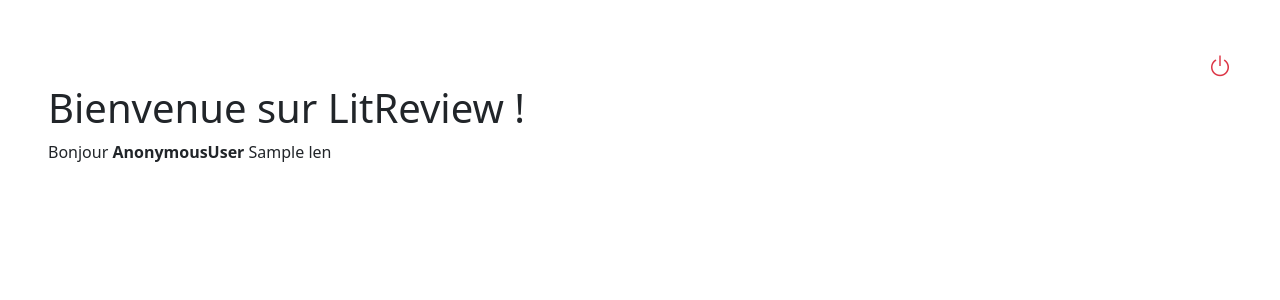
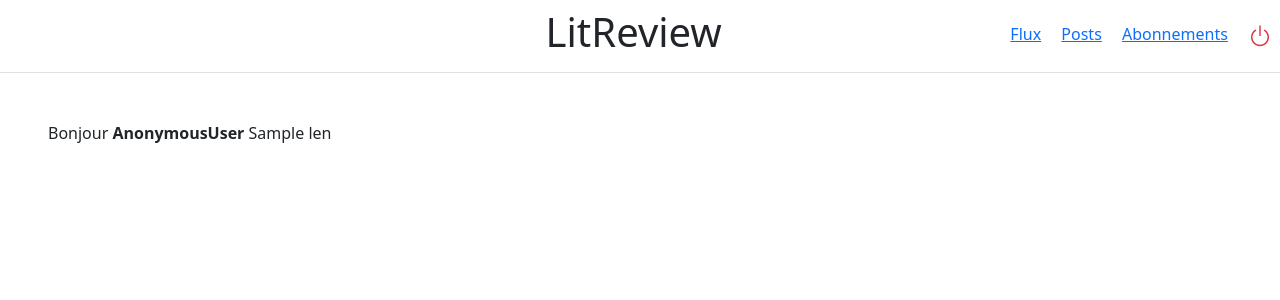
Before and after one commit to Volgar3/OC_P9, a Django app: template social_network/templates/social_network/feed.html in a window 1280 px wide. Shown: the top 300 px of the page. Run offline with Django 5.2, Linux system fonts and the light colour scheme; the template is opened without the code that fills it: most values are stand-ins (such as "Sample title", 1, 10 or a date in 2020); some libraries are stand-ins or nearby versions.

Commit message:
Lesson: 15/04/2026

```diff
--- a/config/settings.py
+++ b/config/settings.py
@@ -41,6 +41,7 @@
     'django_extensions',
     'authentication',
     'social_network',
+    'django_bootstrap5',
 ]
 
 MIDDLEWARE = [
--- a/config/urls.py
+++ b/config/urls.py
@@ -1,3 +1,5 @@
+from django.conf import settings
+from django.conf.urls.static import static
 from django.contrib import admin
 from django.urls import path, include
 
@@ -5,4 +7,4 @@
     path('admin/', admin.site.urls),
     path("auth/", include("authentication.urls")),
     path("", include("social_network.urls")),
-]
+] + static(settings.MEDIA_URL, document_root=settings.MEDIA_ROOT)
--- a/requirements.txt
+++ b/requirements.txt
@@ -1,5 +1,6 @@
 asgiref==3.11.1
 Django==6.0.3
+django-bootstrap5==26.2
 django-extensions==4.1
 MarkupSafe==3.0.3
 pillow==12.2.0
--- /dev/null
+++ b/social_network/static/social_network/feed.css
@@ -0,0 +1,3 @@
+.logout-form {
+    display: inline;
+}
--- /dev/null
+++ b/social_network/templates/social_network/base.html
@@ -0,0 +1,23 @@
+{% extends "base.html" %}
+
+{% block body %}
+    <header class="d-flex justify-content-between align-items-center border-bottom">
+        <div style="width: 265px;"></div>
+        <h1 class="p-2">LitReview</h1>
+        <nav>
+            <a class="p-2">Flux</a>
+            <a class="p-2">Posts</a>
+            <a class="p-2">Abonnements</a>
+            <form class="logout-form p-2" method="POST" action="{% url 'logout' %}">
+                {% csrf_token %}
+                <button type="submit" class="btn p-0 border-0 bg-transparent text-danger">
+                    <i class="bi bi-power" style="font-size: 24px;"></i>
+                </button>
+            </form>
+        </nav>
+    </header>
+    <main class="main">
+        {% block main %}
+        {% endblock %}
+    </main>
+{% endblock %}
--- a/social_network/templates/social_network/feed.html
+++ b/social_network/templates/social_network/feed.html
@@ -1,18 +1,13 @@
-{% extends "base.html" %}
+{% extends "social_network/base.html" %}
+{% load static %}
 
 {% block title %}Accueil{% endblock %}
+{% block css %}
+    <link rel="stylesheet" href="{% static "social_network/feed.css" %}" />
+{% endblock %}
 
 {% block main %}
 <div class="p-5">
-    <header class="d-flex justify-content-end">
-    <form method="POST" action="{% url 'logout' %}">
-        {% csrf_token %}
-        <button type="submit" class="btn p-0 border-0 bg-transparent text-danger">
-            <i class="bi bi-power" style="font-size: 24px;"></i>
-        </button>
-    </form>
-    </header>
-    <h1>Bienvenue sur LitReview !</h1>
     Bonjour <b>{{ request.user }}</b>
     {{ posts.len }}
 
@@ -23,10 +18,5 @@
             {% include 'social_network/snippets/review_snippet.html' with review=post %}
         {% endif %}
     {% endfor %}
-
-
 </div>
-
-
-
 {% endblock %}
--- a/templates/base.html
+++ b/templates/base.html
@@ -4,12 +4,12 @@
         <title>{% block title %}LitReview{% endblock %}</title>
         <link href="https://cdn.jsdelivr.net/npm/bootstrap@5.3.8/dist/css/bootstrap.min.css" rel="stylesheet" integrity="sha384-sRIl4kxILFvY47J16cr9ZwB07vP4J8+LH7qKQnuqkuIAvNWLzeN8tE5YBujZqJLB" crossorigin="anonymous">
         <link rel="stylesheet" href="https://cdn.jsdelivr.net/npm/bootstrap-icons@1.13.1/font/bootstrap-icons.min.css">
+        {% block css %}
+        {% endblock %}
     </head>
     <body>
-        <main class="main">
-            {% block main %}
-            {% endblock %}
-        </main>
+        {% block body %}
+        {% endblock %}
         <script src="https://cdn.jsdelivr.net/npm/bootstrap@5.3.8/dist/js/bootstrap.bundle.min.js" integrity="sha384-FKyoEForCGlyvwx9Hj09JcYn3nv7wiPVlz7YYwJrWVcXK/BmnVDxM+D2scQbITxI" crossorigin="anonymous"></script>
     </body>
 </html>
```
Also changed, not shown: authentication/templates/authentication/login.html (+4 -7 lines), 1 other file.
